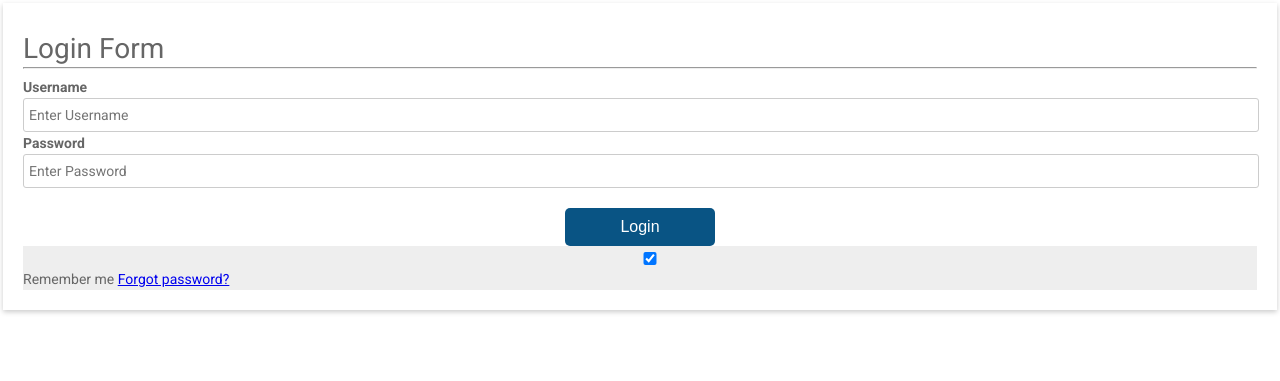
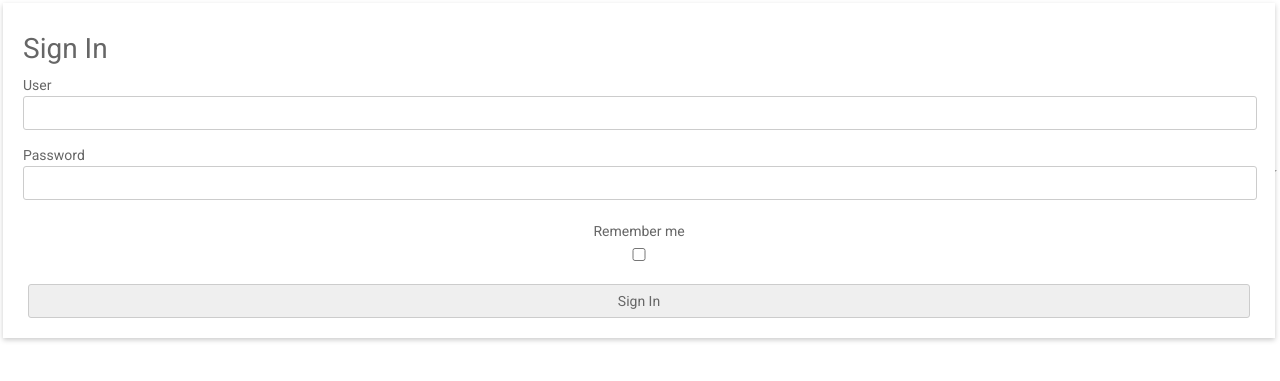
Before and after one commit to mevaristo/rimbot, a Flask app: page /login in a window 1280 px wide. Shown: the top 381 px of the page. Run offline with Flask 2, Linux system fonts and the light colour scheme.

Commit message:
development

```diff
--- /dev/null
+++ b/__main__.py
@@ -0,0 +1,4 @@
+from rimbot.webserver.server import server
+from rimbot.config import Config
+
+server.run(host='127.0.0.1',port='8090', debug=True)
--- a/app.py
+++ b/app.py
@@ -1 +1,23 @@
-from rimbot import server
+"""
+from flask import Flask, render_template
+
+
+
+server = Flask(__name__)
+
+@server.route('/login')
+def login():
+    return render_template('login.html')
+
+@server.route('/index')
+def index():
+    return render_template('index.html')
+"""
+
+from rimbot.webserver.server import server
+from rimbot.config import Config
+
+server.config.from_object(Config)
+
+if __name__ == "__main__":
+    server.run(host='127.0.0.1',port='8090', debug=True)
--- a/rimbot/__init__.py
+++ b/rimbot/__init__.py
@@ -12,4 +12,4 @@ def index():
     return render_template('index.html')
 """
 
-from webserver.server import server
+# from server import server
--- a/rimbot/__main__.py
+++ /dev/null
@@ -1,19 +0,0 @@
-"""
-from flask import Flask, render_template
-
-
-
-server = Flask(__name__)
-
-@server.route('/login')
-def login():
-    return render_template('login.html')
-
-@server.route('/index')
-def index():
-    return render_template('index.html')
-"""
-
-from webserver.server import server
-
-server.run(host='127.0.0.1',port='8090', debug=True)
--- /dev/null
+++ b/rimbot/config.py
@@ -0,0 +1,4 @@
+import os
+
+class Config:
+    SECRET_KEY = os.environ.get('SECRET_KEY') or '~dwauhuduiklwhagfulbvwauyfbaiu~'
--- a/rimbot/webserver/__init__.py
+++ b/rimbot/webserver/__init__.py
@@ -1,4 +1,4 @@
-from . import config, functions, server, routes
+from rimbot.webserver import server
 
 if __name__ == "__main__":
     print(server.server.url_map)
--- a/rimbot/webserver/config.py
+++ /dev/null
@@ -1,4 +0,0 @@
-import os
-
-class Config:
-    SECRET_KEY = os.environ.get('SECRET_KEY') or '~asecretkey~'
--- /dev/null
+++ b/rimbot/webserver/forms.py
@@ -0,0 +1,9 @@
+from flask_wtf import FlaskForm
+from wtforms import StringField, PasswordField, BooleanField, SubmitField
+from wtforms.validators import DataRequired
+
+class LoginForm(FlaskForm):
+    username    = StringField('User', validators=[DataRequired("Please, enter a valid username!")])
+    password    = PasswordField('Password', validators=[DataRequired("Plase, enter a valid password!")])
+    remember_me = BooleanField('Remember me')
+    submit      = SubmitField('Sign In')
--- a/rimbot/webserver/functions.py
+++ /dev/null
@@ -1,7 +0,0 @@
-from flask import request, render_template, flash, url_for, redirect
-
-def home():
-    return render_template('index.html')
-
-def login():
-    return render_template('login.html')
--- a/rimbot/webserver/server.py
+++ b/rimbot/webserver/server.py
@@ -1,3 +1,34 @@
-from flask import Flask, render_template
+from flask import request, render_template, flash, url_for, redirect, Flask
+from rimbot.webserver.forms import LoginForm
 
 server = Flask(__name__)
+
+@server.route('/index')
+def index():
+    return render_template('index.html')
+
+@server.route('/login', methods=['GET', 'POST'])
+def login():
+    login_form = LoginForm()
+
+    if login_form.validate_on_submit():
+        flash('Login requested for user {}, remember_me={}'.format(
+            form.username.data, form.remember_me.data))
+        return redirect('/index')
+
+    return render_template('login.html', form = login_form)
+
+
+"""
+def load_home():
+    return render_template('index.html')
+
+
+
+def do_login():
+    pass
+
+def load_panel():
+    pass
+
+"""
--- a/rimbot/webserver/templates/base.html
+++ b/rimbot/webserver/templates/base.html
@@ -11,6 +11,17 @@
   <body>
     <div class="common">
       {% block body %}{% endblock body %}
+      <hr>
+        {% with messages = get_flashed_messages() %}
+        {% if messages %}
+        <ul>
+            {% for message in messages %}
+            <li>{{ message }}</li>
+            {% endfor %}
+        </ul>
+        {% endif %}
+        {% endwith %}
+        {% block content %}{% endblock %}
     </div>
   </body>
 </html>
--- a/rimbot/webserver/templates/login.html
+++ b/rimbot/webserver/templates/login.html
@@ -3,24 +3,29 @@
 {% block title %} Login {% endblock title %}
 
 {% block body %}
-<form>
-    <h1>Login Form</h1>
+<form action="" method="post" novalidate>
+  {{ form.hidden_tag() }}
+  <h1>Sign In</h1>
     <div class="formcontainer">
-    <hr/>
       <div class="container">
-      <label for="uname"><strong>Username</strong></label>
-      <input type="text" placeholder="Enter Username" name="uname" required>
-      <label for="psw"><strong>Password</strong></label>
-      <input type="password" placeholder="Enter Password" name="psw" required>
+        <p>
+          {{ form.username.label }} <br>
+          {{ form.username(size=32, class='input') }}
+        </p>
+        <p>
+          {{ form.password.label }} <br>
+          {{ form.password(size=32, class='input') }}
+        </p>
+      </div>
+      <div name="remember_me" class="btn-block">
+        <p>
+          {{ form.remember_me.label }}
+          {{ form.remember_me }}
+        </p>
       </div>
       <div class="btn-block">
-      <button type="submit">Login</button>
+        {{ form.submit() }}
       </div>
-    <div class="container" style="background-color: #eee">
-      <label style="padding-left: 15px">
-      <input type="checkbox"  checked="checked" name="remember"> Remember me
-      </label>
-      <span class="psw"><a href="#"> Forgot password?</a></span>
     </div>
 </form>
 {% endblock body %}
```
Also changed, not shown: rimbot/webserver/routes.py (deleted, +0 -9 lines). Lines whose indentation alone changed are shown as unchanged.
